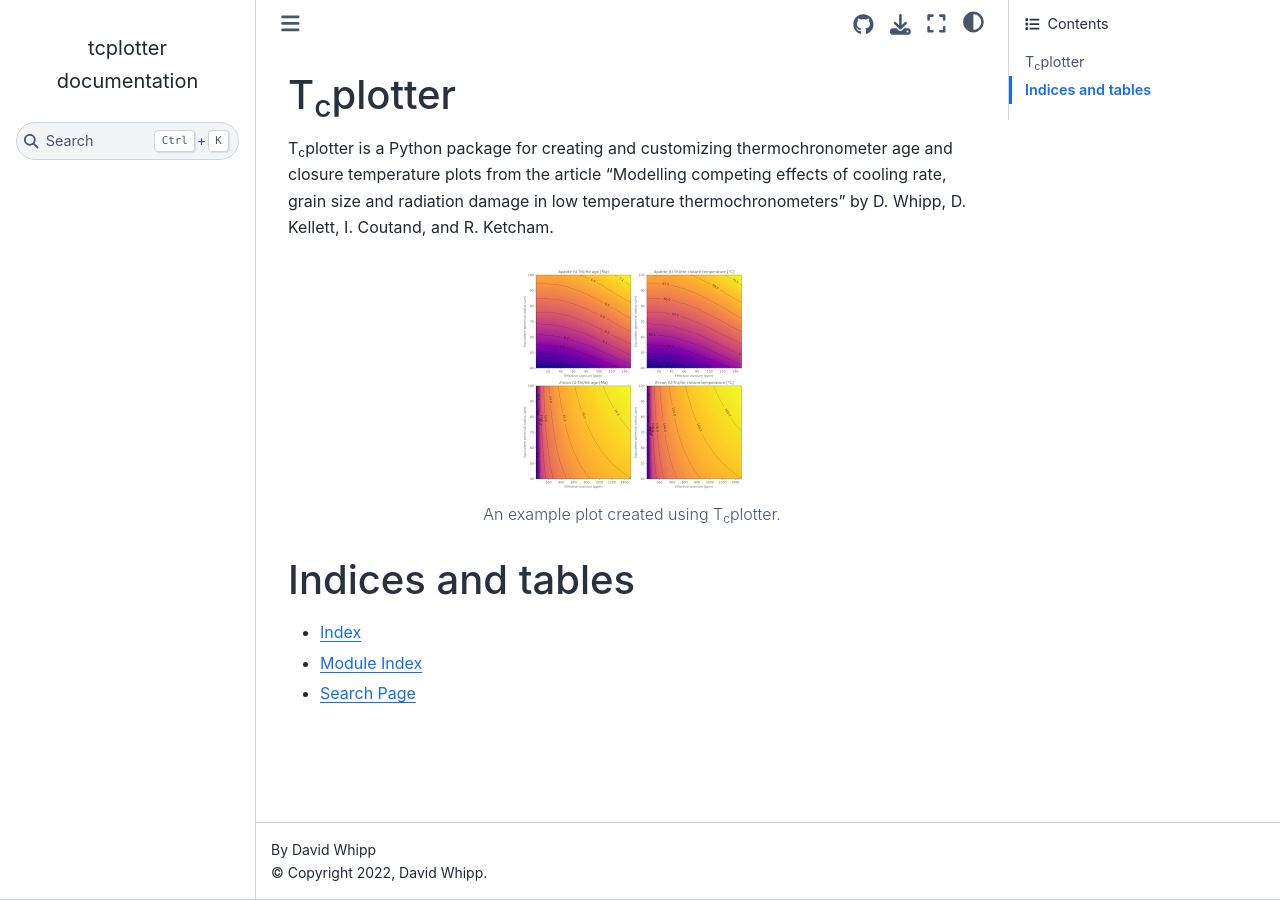
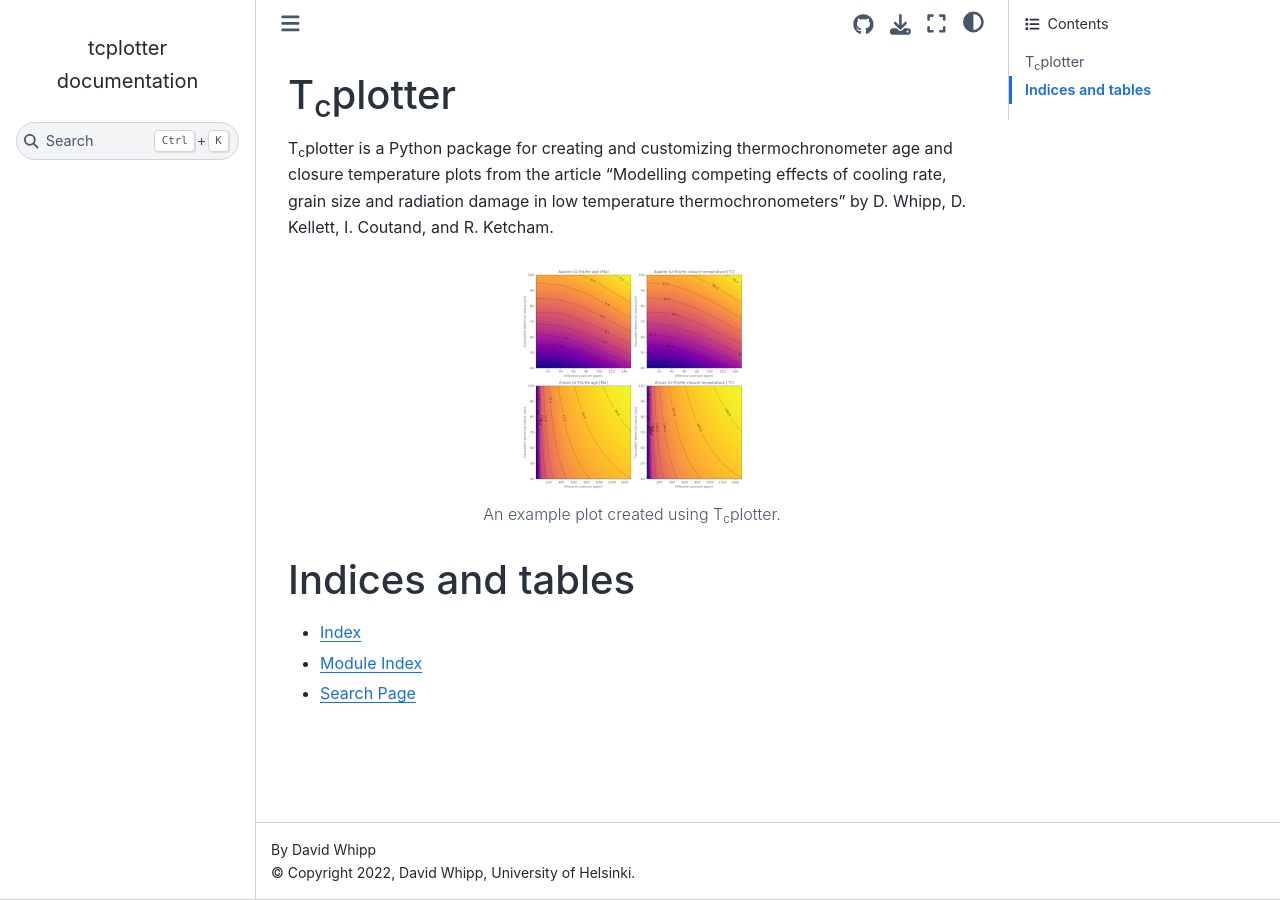
Before and after one commit to HUGG/tcplotter, a Sphinx documentation site: the page built from docs/index.rst, in a window 1280 px wide. Built offline with Sphinx 7.4.7 and the Sphinx Book theme 1.1.4, drawn with Linux system fonts in a browser that asks for light colours.

```diff
--- a/docs/conf.py
+++ b/docs/conf.py
@@ -18,7 +18,7 @@
 # -- Project information -----------------------------------------------------
 
 project = 'tcplotter'
-copyright = '2022, David Whipp'
+copyright = '2022, David Whipp, University of Helsinki'
 author = 'David Whipp'
 
 # -- General configuration ---------------------------------------------------
@@ -27,8 +27,8 @@ author = 'David Whipp'
 # extensions coming with Sphinx (named 'sphinx.ext.*') or your custom
 # ones.
 extensions = [
-    #"sphinx.ext.autodoc",
-    #"sphinx.ext.napoleon",
+    "sphinx.ext.autodoc",
+    "sphinx.ext.napoleon",
     "IPython.sphinxext.ipython_console_highlighting",
     "IPython.sphinxext.ipython_directive",
     "myst_nb",
--- a/docs/requirements.txt
+++ b/docs/requirements.txt
@@ -1,4 +1,4 @@
-#numpydoc
+numpydoc
 sphinx-book-theme
 nbsphinx
 ipython
```
